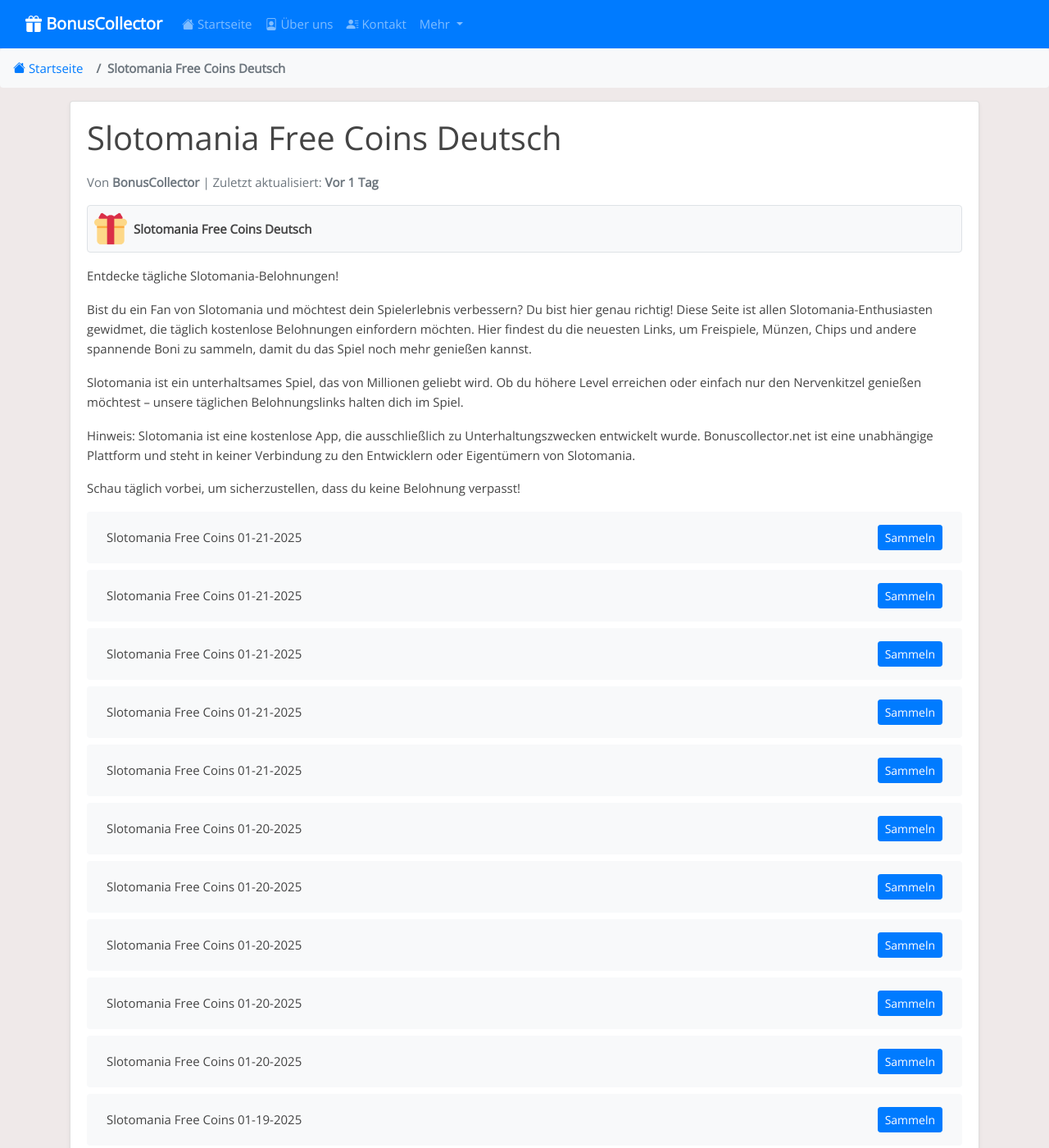
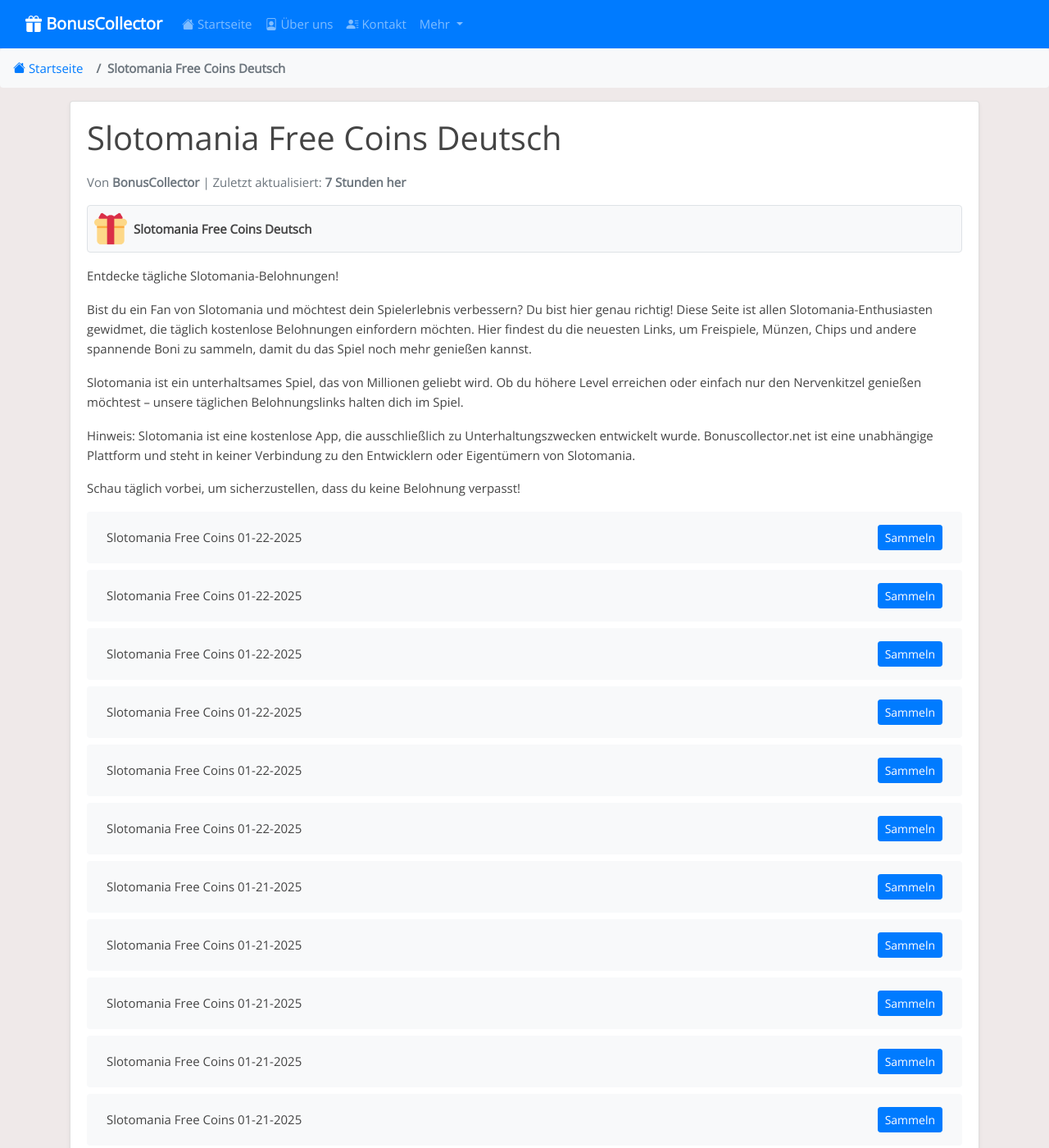
Before and after one commit to Prollad99/bs-de, a Jekyll site: the page built from _posts/2025-01-19-slotomania.md, in a window 1280 px wide and 1400 px high. Shown: the whole window at 82% size. Built offline with Jekyll 4.4.1, drawn with Linux system fonts in a browser that asks for light colours.

Commit message:
Aktualisiere slotomania-Belohnungslinks, Inhalte und Änderungsdatum

```diff
--- a/_data/include_files.yml
+++ b/_data/include_files.yml
@@ -14,7 +14,7 @@
   last_modified: 2025-01-21 18:18:17
 
 slotomania.html:
-  last_modified: 2025-01-21 05:17:47
+  last_modified: 2025-01-22 07:12:39
 
 bingo-bash.html:
   last_modified: 2025-01-22 05:13:17
--- a/_includes/slotomania.html
+++ b/_includes/slotomania.html
@@ -1,4 +1,28 @@
 <ul class="list-group mt-3 mb-4">
+  <li class="list-group-item d-flex justify-content-between align-items-center">
+    <span>Slotomania Free Coins 01-22-2025</span>
+    <a href="https://api.playtika.com/redirector/?coupon_token=1_3_1737473144088_4wk3yy07" class="btn btn-primary btn-sm">Sammeln</a>
+  </li>
+  <li class="list-group-item d-flex justify-content-between align-items-center">
+    <span>Slotomania Free Coins 01-22-2025</span>
+    <a href="https://api.playtika.com/redirector/?coupon_token=1_3_1737473034791_8gl98xle" class="btn btn-primary btn-sm">Sammeln</a>
+  </li>
+  <li class="list-group-item d-flex justify-content-between align-items-center">
+    <span>Slotomania Free Coins 01-22-2025</span>
+    <a href="https://api.playtika.com/redirector/?coupon_token=1_3_1737487800122_o5ry64p8" class="btn btn-primary btn-sm">Sammeln</a>
+  </li>
+  <li class="list-group-item d-flex justify-content-between align-items-center">
+    <span>Slotomania Free Coins 01-22-2025</span>
+    <a href="https://api.playtika.com/redirector/?coupon_token=1_3_1737327600128_nlw980ky" class="btn btn-primary btn-sm">Sammeln</a>
+  </li>
+  <li class="list-group-item d-flex justify-content-between align-items-center">
+    <span>Slotomania Free Coins 01-22-2025</span>
+    <a href="https://api.playtika.com/redirector/?coupon_token=1_3_1737414000127_w7zpnjn2" class="btn btn-primary btn-sm">Sammeln</a>
+  </li>
+  <li class="list-group-item d-flex justify-content-between align-items-center">
+    <span>Slotomania Free Coins 01-22-2025</span>
+    <a href="https://api.playtika.com/redirector/?coupon_token=1_3_1737241200121_072rny7l" class="btn btn-primary btn-sm">Sammeln</a>
+  </li>
   <li class="list-group-item d-flex justify-content-between align-items-center">
     <span>Slotomania Free Coins 01-21-2025</span>
     <a href="https://api.playtika.com/redirector/?coupon_token=1_3_1737366907245_07r09gwl" class="btn btn-primary btn-sm">Sammeln</a>
```
Also changed, not shown: links-json/slotomania.json (+24 -0 lines).
